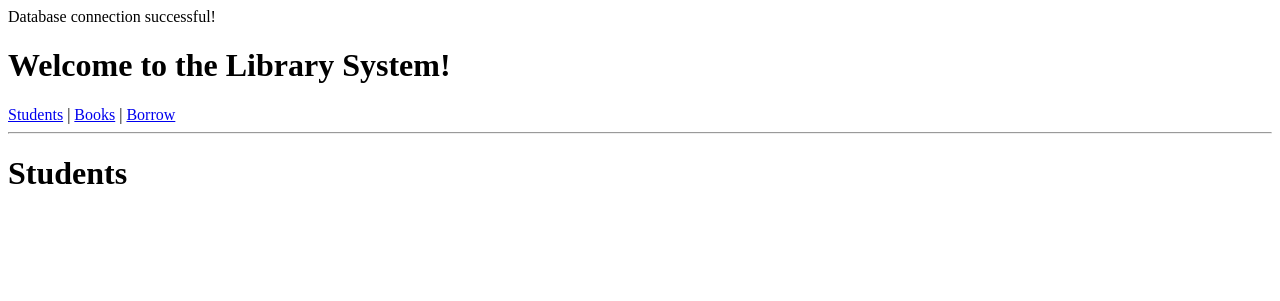
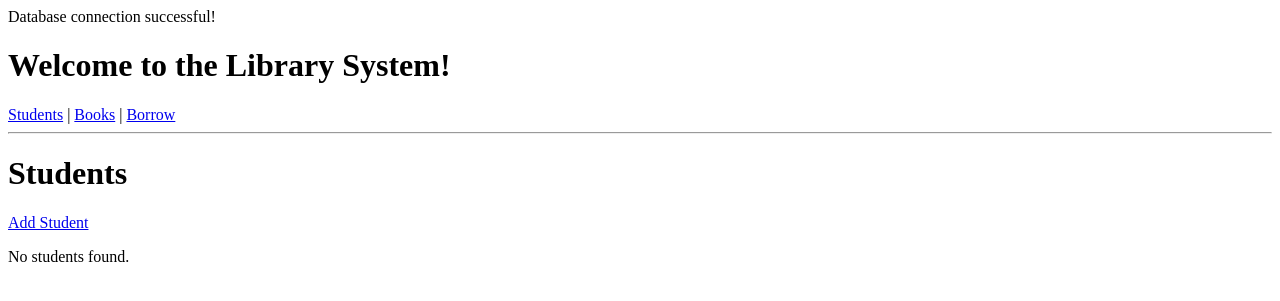
Before and after one commit to Xav-C137/Luchin_it30B, a PHP site: page /index.php?section=students in a window 1280 px wide. Shown: the top 301 px of the page. Run offline with PHP 8.4, Linux system fonts and the light colour scheme; data comes from the database, SQL or seed files in the repository.

Commit message:
Added student-create function

```diff
--- a/index.php
+++ b/index.php
@@ -19,7 +19,7 @@ try {
     echo "Database connection successful!";
 } catch (PDOException $e) {
     die("Database connection failed: " . $e->getMessage());
-};
+}
 
 // Session
 session_start();
@@ -30,8 +30,23 @@ $section = $_GET['section'] ?? 'students';
 // Determin CRUD Operation
 $action = $_GET['action'] ?? '';
 
+// Fetch Students
+if($section === 'students') {
+    $stmt = $pdo->query("SELECT * FROM students");
+    $students = $stmt->fetchAll();
+}
+
+// Create Student
+if($section === 'students' && $action === 'create') {
+    if($_SERVER['REQUEST_METHOD'] === 'POST') {
+        $firstName = trim($_POST['student_first_name'] ?? '');
+        $lastName = trim($_POST['student_last_name'] ?? '');
+        $course = trim($_POST['student_course'] ?? '');
+    }
+}
 
 ?>
+
 <!DOCTYPE html>
 <html lang="en">
 <head>
@@ -40,21 +55,109 @@ $action = $_GET['action'] ?? '';
     <title>Library System</title>
 </head>
 <body>
-    <h1>Welcome to the Library System!  </h1>
+    <h1>Welcome to the Library System!</h1>
     <nav>
         <a href="index.php?section=students">Students</a> |
         <a href="index.php?section=books">Books</a> |
         <a href="index.php?section=borrow">Borrow</a>
     </nav>
     <hr>
+
     <?php if ($section === 'students'): ?>
         <h1>Students</h1>
-    <?php endif; ?>
-    <?php if ($section === 'books'): ?>
-        <h1>Books</h1>
-    <?php endif; ?>
-    <?php if ($section === 'borrow'): ?>
-        <h1>Borrow</h1>
-    <?php endif; ?>
+        <p>
+            <a href="index.php?section=students&action=create">
+                Add Student
+            </a>
+        </p>
+        <?php if ($action==='create'): ?>
+            <h2>Create Student</h2>
+
+            <form method="POST">
+                <p>
+                    <label>First Name:</label>
+                    <input type="text"
+                           name="student_first_name"
+                           required
+                           />
+                </p>
+
+                <p>
+                    <label>Last Name:</label>
+                    <input type="text"
+                           name="student_last_name"
+                           required
+                           />
+                </p>
+
+                <p>
+                    <label>Course:</label>
+                    <input type="text"
+                           name="student_course"
+                           required
+                           />
+                </p>
+
+                <button type="submit">
+                    Save
+                </button>
+
+                <a href="index.php?section=students">
+                    Cancel
+                </a>
+            </form>
+
+            <table>
+            <thead>
+                <tr>
+                    <th>ID</th>
+                    <th>First Name</th>
+                    <th>Last Name</th>
+                    <th>Course</th>
+                    <th>Created at</th>
+                    <th>Actions</th>
+                </tr>
+            </thead>
+            <tbody>
+                <?php foreach ($students as $student): ?>
+                    <tr>
+                        <td>
+                            <?=htmlspecialchars($student['student_id'])?>
+                        </td>
+                        <td>
+                            <?=htmlspecialchars($student['student_first_name'])?>
+                        </td>
+                        <td>
+                            <?=htmlspecialchars($student['student_last_name'])?>
+                        </td>
+                        <td>
+                            <?=htmlspecialchars($student['student_course'])?>
+                        </td>
+                        <td>
+                            <?=htmlspecialchars($student['student_created_at'])?>
+                        </td>
+                        <td>
+                            <a href="index.php?section=students&action=edit&id=<?=htmlspecialchars($student['student_id'])?>">Edit</a>
+                            <a href="index.php?section=students&action=delete&id=<?=htmlspecialchars($student['student_id'])?>">Delete</a>
+                        </td>
+                        </td>
+                        <!-- <td>
+                            <a href="index.php?section=students&action=edit&id=<?php echo $student['student_id']; ?>">Edit</a> |
+                            <a href="index.php?section=students&action=delete&id=<?php echo $student['student_id']; ?>">Delete</a>
+                        </td> -->
+                    </tr>
+                <?php endforeach; ?>
+            </tbody>
+        </table>
+        <?php else: ?>
+            <p>No students found.</p>
+        <?php endif; ?>
+
+        <?php elseif ($section === 'books'): ?>
+            <h1>Books</h1>
+
+        <?php elseif ($section === 'borrow'): ?>
+            <h1>Borrow</h1>
+        <?php endif; ?>
 </body>
 </html>
```
